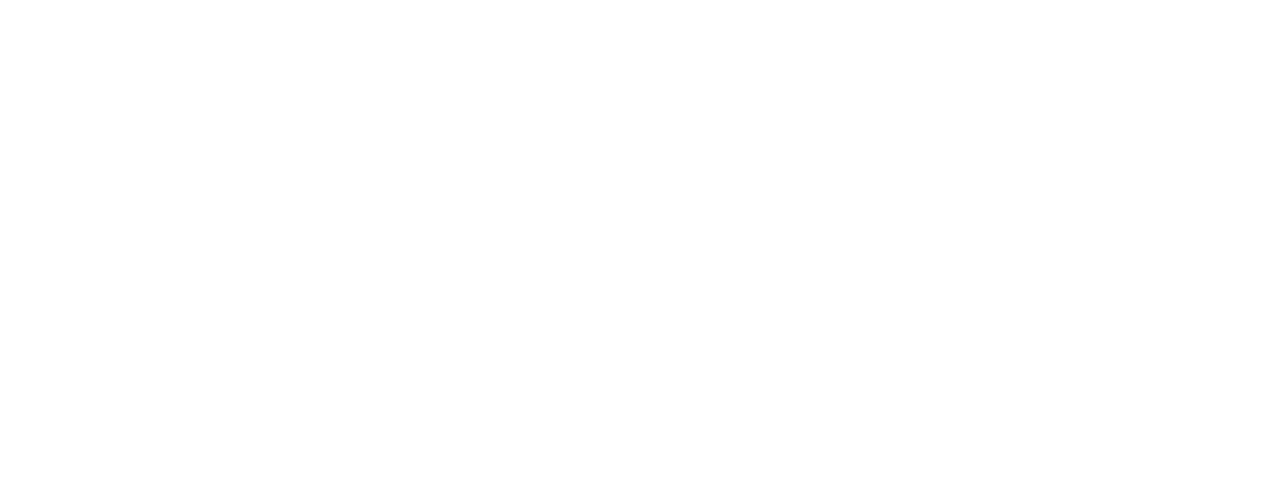
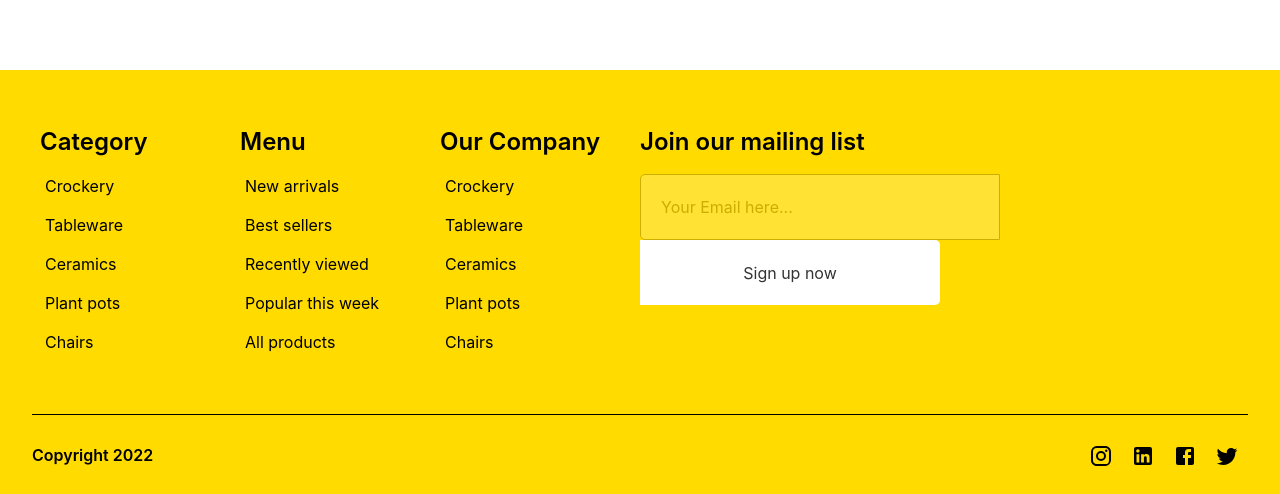
Before and after one commit to phat-trien-ung-dung-web-4conheo/front-end, a React (Create React App) app: page / in a window 1280 px wide. Shown: the part 3595-4089 px from the top of the page. Before the commit the page ends 3563 px from the top, so only its background shows below. Built offline with nearby package versions, Linux system fonts and the light colour scheme.

Commit message:
add footer

```diff
--- a/src/components/Page/FullPage/FullPage.js
+++ b/src/components/Page/FullPage/FullPage.js
@@ -1,5 +1,6 @@
 import React from "react";
 import { Outlet } from "react-router-dom";
+import Footer from "../../Footer";
 import Header from "../../Header";
 
 const FullPage = () => {
@@ -7,6 +8,7 @@
     <>
       <Header></Header>
       <Outlet></Outlet>
+      <Footer></Footer>
     </>
   );
 };
```
